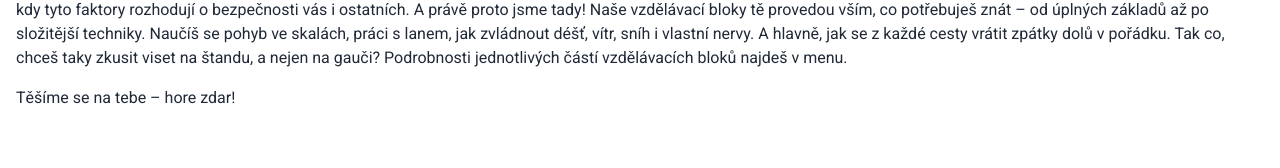
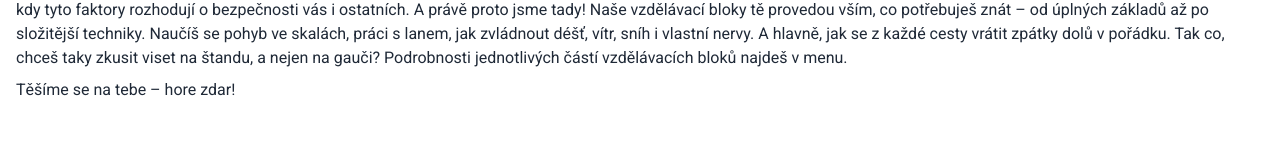
Before and after one commit to RadekM1/KHS-2.0, a Next.js app: page /kurzy in a window 1280 px wide. Shown: the part 330-498 px from the top of the page. Built offline with nearby package versions, Linux system fonts and the light colour scheme; no server answers.

Commit message:
fix: article margin

```diff
--- a/src/app/(others)/aktuality/[aktualita]/page.tsx
+++ b/src/app/(others)/aktuality/[aktualita]/page.tsx
@@ -20,7 +20,7 @@ export default async function page({ params }: PageProps) {
 
   return (
     <section className="w-full flex min-h-screen flex-col text-gray-800 dark:text-white items-center text-center">
-      <h1 className="items-center flex flex-nowrap flex-row text-2xl">
+      <h1 className="items-center my-4 flex flex-nowrap flex-row text-3xl">
         {article.title}
       </h1>
       <header className="flex w-full px-4 flex-row">
--- a/src/app/(others)/clanky/[clanek]/page.tsx
+++ b/src/app/(others)/clanky/[clanek]/page.tsx
@@ -62,7 +62,7 @@ const Page = async ({ params }: { params: Promise<{ clanek: string }> }) => {
 
   return (
     <section className="w-full flex min-h-screen flex-col text-gray-800 dark:text-white items-center text-center">
-      <h1 className="items-center my-10 flex flex-nowrap flex-row text-3xl md:text-4xl font-bold">
+      <h1 className="items-center my-10 flex flex-nowrap flex-row text-3xl font-bold">
         {article.title}
       </h1>
       <header className="flex w-full px-4 flex-row">
--- a/src/app/globals.css
+++ b/src/app/globals.css
@@ -21,7 +21,7 @@ article.prose h2 {
 }
 
 article.prose p {
-  @apply mb-4;
+  @apply mb-2;
 }
 
 
```
